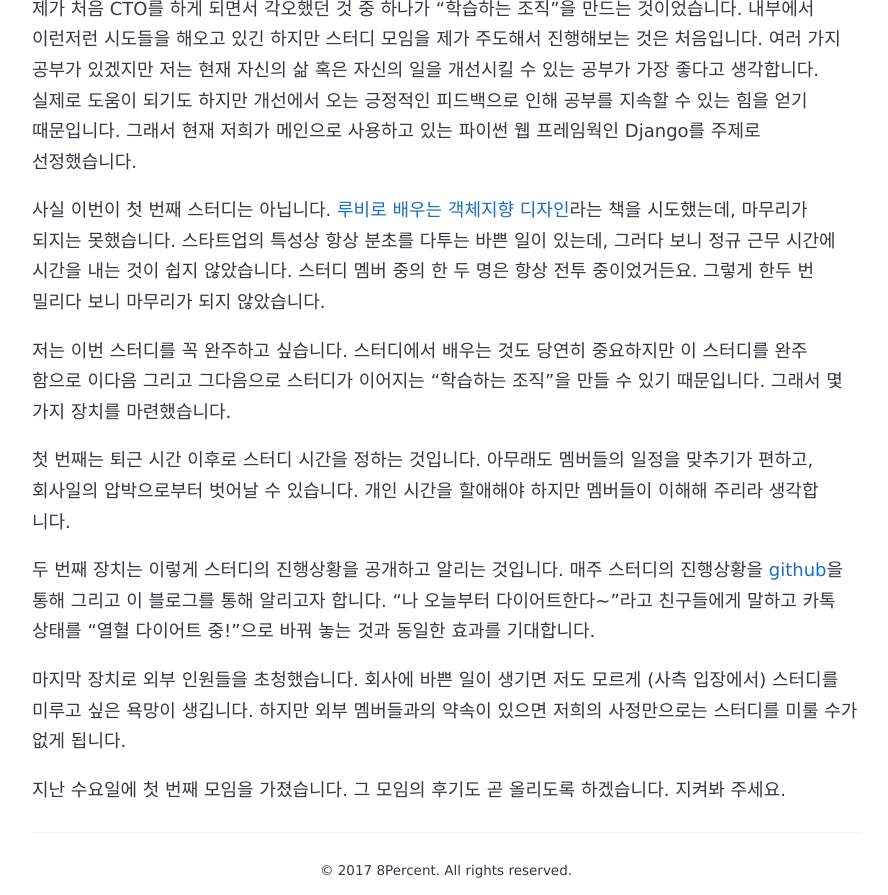
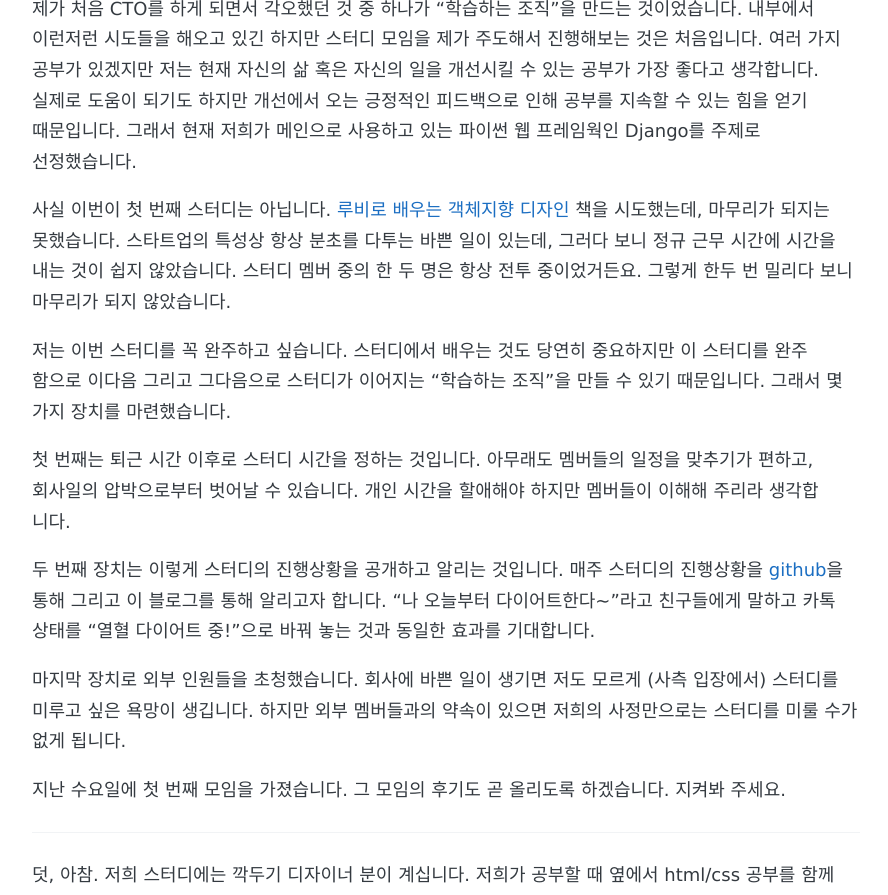
Before and after one commit to 8percent/8percent.github.io, a Jekyll site: the page built from _posts/2017-06-30-스터디시작.md, in a window 1280 px wide, cut to the strip 709-1604 px from the top of the page. Shown: the whole strip, without its empty margins (194-1082 px from the left). Built offline with Jekyll 4.4.1, drawn with Linux system fonts in a browser that asks for light colours; some web fonts are replaced; some of the changed text lies outside the part shown.

Commit message:
내용 살짝 수정

```diff
--- a/_posts/2017-06-30-스터디시작.md
+++ b/_posts/2017-06-30-스터디시작.md
@@ -16,7 +16,7 @@
 이런저런 시도들을 해오고 있긴 하지만 스터디 모임을 제가 주도해서 진행해보는 것은 처음입니다.
 여러 가지 공부가 있겠지만 저는 현재 자신의 삶 혹은 자신의 일을 개선시킬 수 있는 공부가 가장 좋다고 생각합니다. 실제로 도움이 되기도 하지만 개선에서 오는 긍정적인 피드백으로 인해 공부를 지속할 수 있는 힘을 얻기 때문입니다. 그래서 현재 저희가 메인으로 사용하고 있는 파이썬 웹 프레임웍인 Django를 주제로 선정했습니다.
 
-사실 이번이 첫 번째 스터디는 아닙니다. [루비로 배우는 객체지향 디자인](http://www.kyobobook.co.kr/product/detailViewKor.laf?mallGb=KOR&ejkGb=KOR&barcode=9788966261239)라는 책을 시도했는데, 마무리가 되지는 못했습니다. 스타트업의 특성상 항상 분초를 다투는 바쁜 일이 있는데, 그러다 보니 정규 근무 시간에 시간을 내는 것이 쉽지 않았습니다. 스터디 멤버 중의 한 두 명은 항상 전투 중이었거든요. 그렇게 한두 번 밀리다 보니 마무리가 되지 않았습니다.
+사실 이번이 첫 번째 스터디는 아닙니다. [루비로 배우는 객체지향 디자인](http://www.kyobobook.co.kr/product/detailViewKor.laf?mallGb=KOR&ejkGb=KOR&barcode=9788966261239) 책을 시도했는데, 마무리가 되지는 못했습니다. 스타트업의 특성상 항상 분초를 다투는 바쁜 일이 있는데, 그러다 보니 정규 근무 시간에 시간을 내는 것이 쉽지 않았습니다. 스터디 멤버 중의 한 두 명은 항상 전투 중이었거든요. 그렇게 한두 번 밀리다 보니 마무리가 되지 않았습니다.
 
 저는 이번 스터디를 꼭 완주하고 싶습니다. 스터디에서 배우는 것도 당연히 중요하지만 이 스터디를 완주 함으로 이다음 그리고 그다음으로 스터디가 이어지는 "학습하는 조직"을 만들 수 있기 때문입니다. 그래서 몇 가지 장치를 마련했습니다.
 
@@ -29,3 +29,7 @@
 마지막 장치로 외부 인원들을 초청했습니다. 회사에 바쁜 일이 생기면 저도 모르게 (사측 입장에서) 스터디를 미루고 싶은 욕망이 생깁니다. 하지만 외부 멤버들과의 약속이 있으면 저희의 사정만으로는 스터디를 미룰 수가 없게 됩니다.
 
 지난 수요일에 첫 번째 모임을 가졌습니다. 그 모임의 후기도 곧 올리도록 하겠습니다. 지켜봐 주세요.
+
+----
+
+덧, 아참. 저희 스터디에는 깍두기 디자이너 분이 계십니다. 저희가 공부할 때 옆에서 html/css 공부를 함께 하시기로 하셨습니다. :)
```
